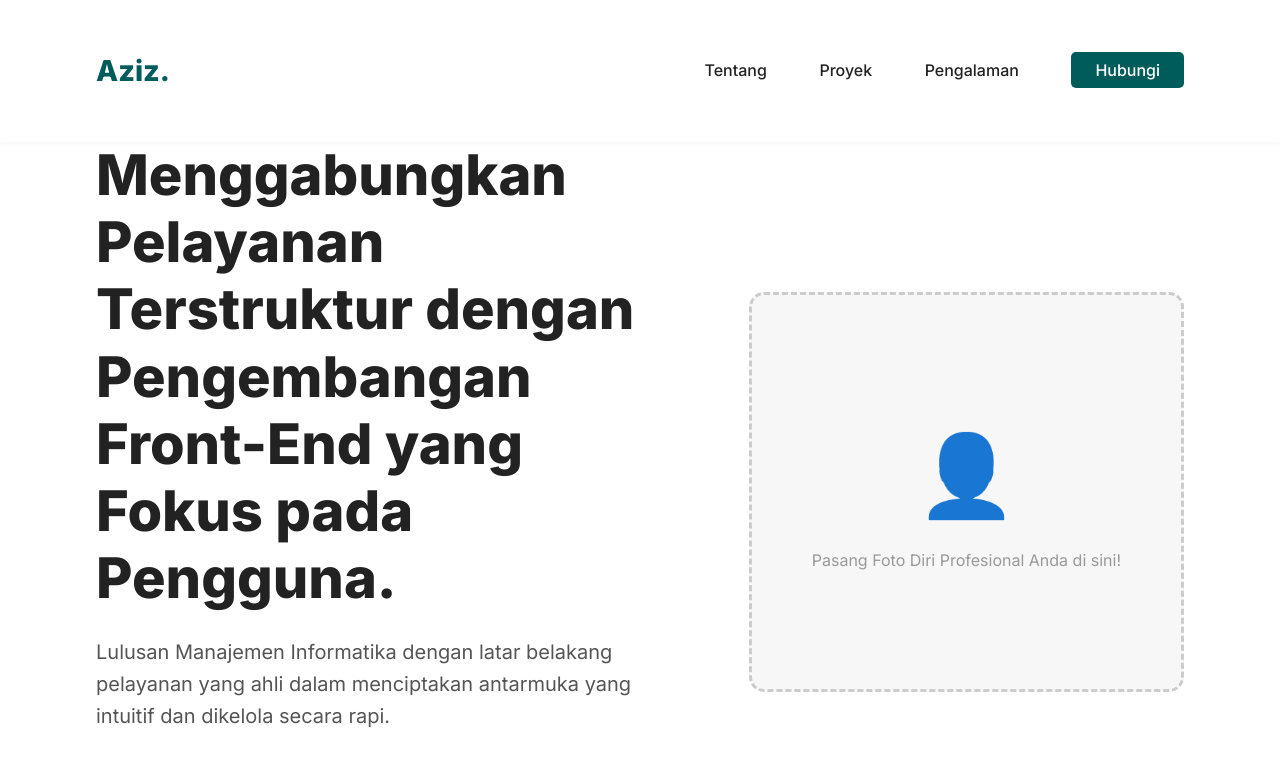
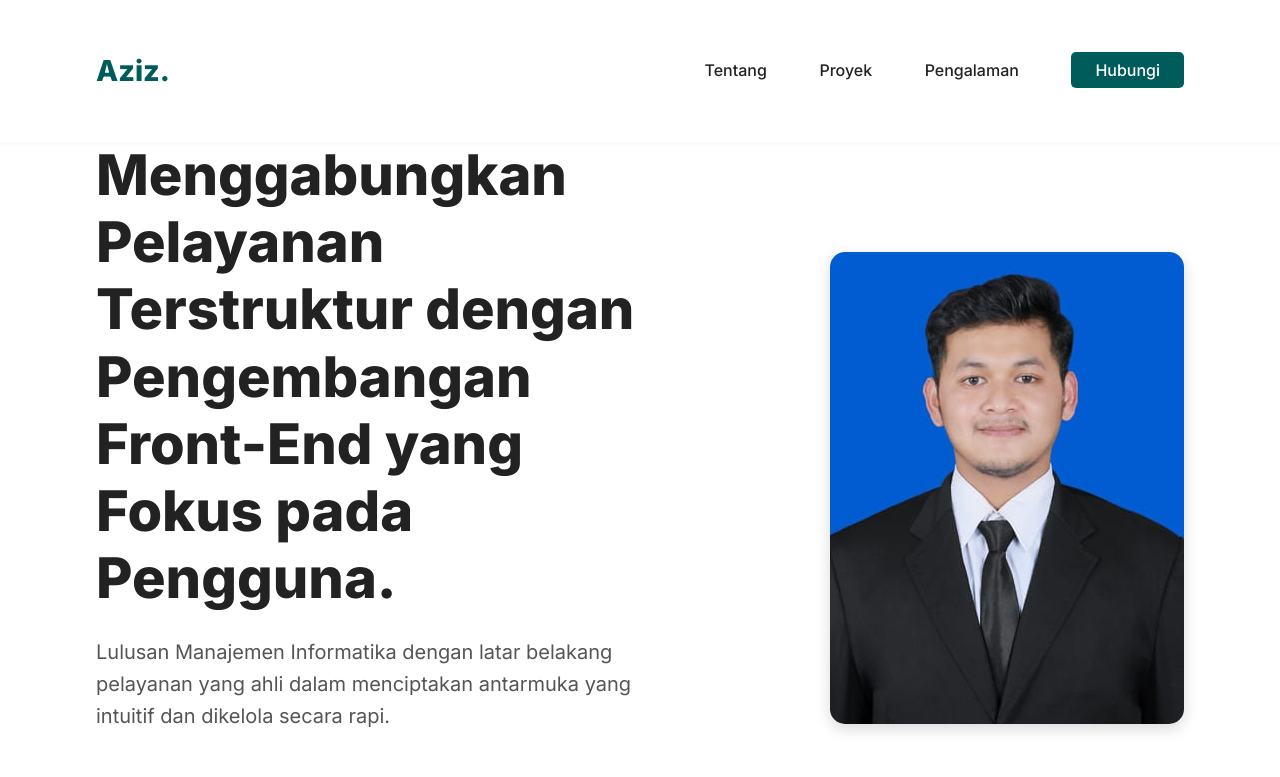
Before and after one commit to azproject138/aziz-portfolio-uiux, a plain HTML site: page index.html in a window 1280 px wide. Shown: the top 777 px of the page. Drawn offline with Linux system fonts and the light colour scheme.

Commit message:
Update: Mengganti foto profil dengan pasfoto.jpeg dan menyesuaikan CSS

```diff
--- a/index.html
+++ b/index.html
@@ -33,8 +33,7 @@
             <a href="#about" class="secondary-cta">Pelajari Lebih Lanjut</a>
         </div>
         <div class="hero-image-placeholder">
-            <span class="icon-big">👤</span>
-            <p>Pasang Foto Diri Profesional Anda di sini!</p>
+            <img src="pasfoto.jpeg" alt="Aziz Fatkhu Azhari Profile Photo" class="profile-photo-img">
         </div>
     </section>
 
--- a/style.css
+++ b/style.css
@@ -159,22 +159,32 @@ body {
     color: var(--color-primary);
 }
 
-.hero-image-placeholder {
+/* GANTI BLOK hero-image-placeholder LAMA DENGAN INI: */
+.hero-image-display {
     width: 40%;
-    height: 400px;
-    background-color: var(--color-text-light);
-    border-radius: 15px;
+    height: 400px; /* Pertahankan tinggi agar layout hero tetap stabil */
     display: flex;
-    flex-direction: column;
     justify-content: center;
     align-items: center;
-    border: 3px dashed #ccc;
-    color: #999;
+    overflow: hidden;
 }
 
-.hero-image-placeholder .icon-big {
-    font-size: 5rem;
-    margin-bottom: 10px;
+.profile-photo-img {
+    width: 100%;
+    height: 100%;
+    object-fit: cover; /* Memastikan gambar terpotong rapi tanpa merusak aspek rasio */
+    border-radius: 15px; /* Memberikan sudut yang halus */
+    box-shadow: 0 5px 15px rgba(0, 0, 0, 0.15); /* Bayangan profesional */
+}
+
+/* Responsivitas untuk mobile: (Pastikan ini terpasang di bagian media query Anda) */
+@media (max-width: 900px) {
+    /* ... (kode lain) ... */
+    .hero-image-display {
+        width: 80%; /* Lebar di mobile */
+        margin-top: var(--spacing-medium);
+        height: 300px;
+    }
 }
 
 
```
Also changed, not shown: pasfoto.jpeg (added).
